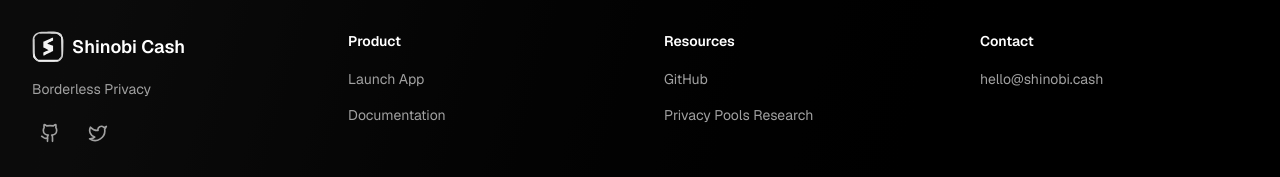
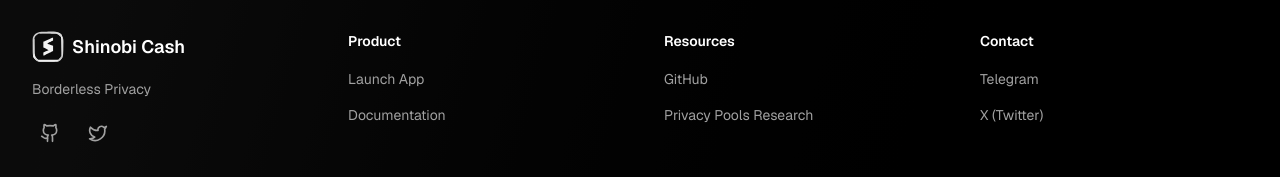
Before and after one commit to shinobi-cash/shinobi-cash-website, a Next.js app in the folder apps/web/: page / in a window 1280 px wide. Shown: the part 4519-4696 px from the top of the page. Built offline with nearby package versions, Linux system fonts and the light colour scheme.

Commit message:
web: update contact section with telegram and X

```diff
--- a/apps/web/components/footer.tsx
+++ b/apps/web/components/footer.tsx
@@ -111,10 +111,22 @@ export function Footer() {
             <ul className="space-y-3">
               <li>
                 <a
-                  href="mailto:hello@shinobi.cash"
+                  href="https://t.me/kdsinghsaini"
+                  target="_blank"
+                  rel="noopener noreferrer"
                   className="text-sm text-neutral-400 hover:text-white transition-colors"
                 >
-                  hello@shinobi.cash
+                  Telegram
+                </a>
+              </li>
+              <li>
+                <a
+                  href="https://x.com/kdsinghsaini"
+                  target="_blank"
+                  rel="noopener noreferrer"
+                  className="text-sm text-neutral-400 hover:text-white transition-colors"
+                >
+                  X (Twitter)
                 </a>
               </li>
             </ul>
```
